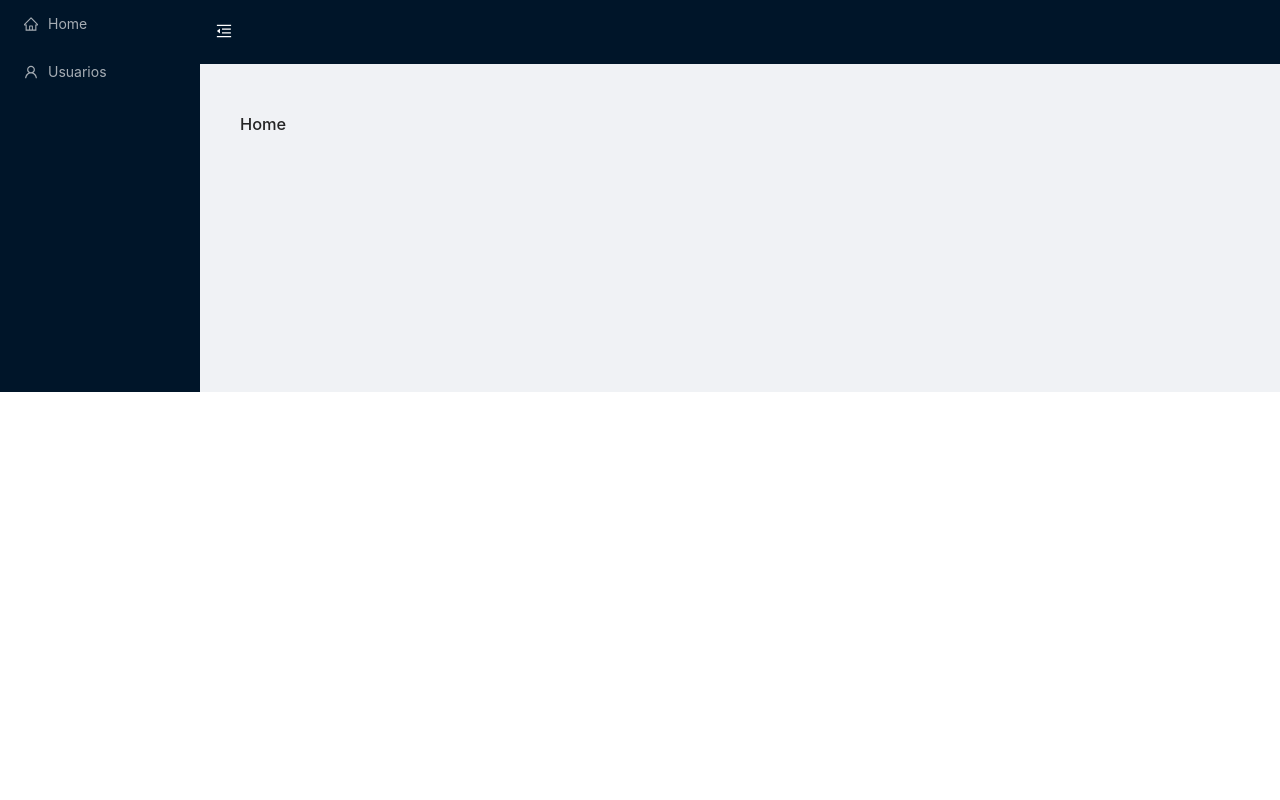
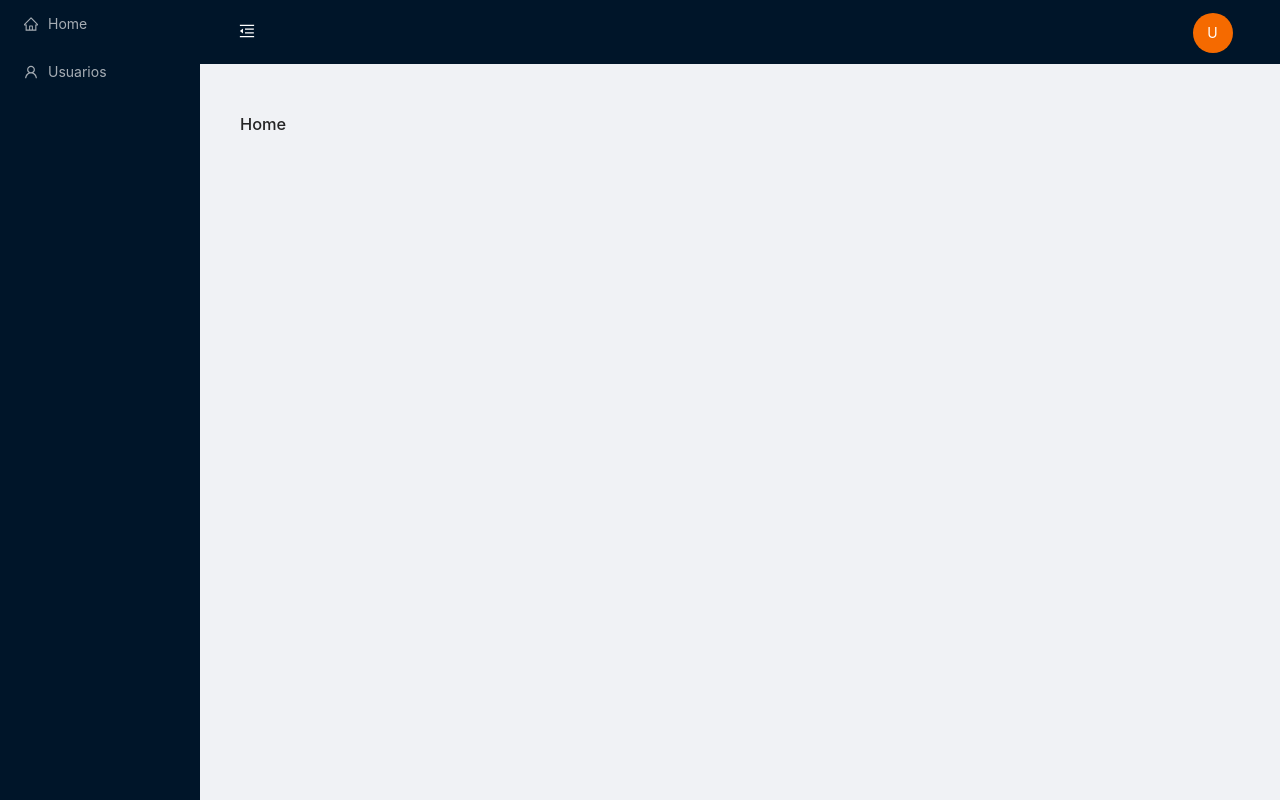
Before and after one commit to juansebastian028/buses-front, a React (Create React App) app: page / in a window 1280 px wide. Built offline with nearby package versions, Linux system fonts and the light colour scheme.

Commit message:
avatar header added

```diff
--- a/src/components/HeaderPage.js
+++ b/src/components/HeaderPage.js
@@ -1,17 +1,52 @@
 import React from 'react';
-import { Layout } from 'antd';
-import { MenuUnfoldOutlined, MenuFoldOutlined } from '@ant-design/icons';
+import { Layout, Avatar, Row, Col, Dropdown, Menu } from 'antd';
+import { MenuUnfoldOutlined, MenuFoldOutlined, DownOutlined } from '@ant-design/icons';
 
 const { Header } = Layout;
 
 export const HeaderPage = ({ collapsed, toggle }) => {
+  const menu = (
+    <Menu>
+      <Menu.Item danger>Cerrar sesión</Menu.Item>
+    </Menu>
+  );
   return (
     <Header className="site-layout-background" style={{ padding: 0 }}>
-      {React.createElement(collapsed ? MenuUnfoldOutlined : MenuFoldOutlined, {
-        style: { color: '#fff', fontSize: '1rem', margin: '1rem' },
-        className: 'trigger',
-        onClick: toggle,
-      })}
+      <Row justify="space-around">
+        <Col xs={{ span: 8 }} lg={{ span: 2 }}>
+          {React.createElement(
+            collapsed ? MenuUnfoldOutlined : MenuFoldOutlined,
+            {
+              style: { color: '#fff', fontSize: '1rem', margin: '1rem' },
+              className: 'trigger',
+              onClick: toggle,
+            }
+          )}
+        </Col>
+        <Col
+          span={2}
+          xs={{ span: 8, offset: 8 }} lg={{ span: 2, offset: 18 }}
+          style={{
+            display: 'flex',
+            justifyContent: 'center',
+            alignItems: 'center',
+          }}
+
+        >
+          <Dropdown overlay={menu} trigger={['click']} placement="bottomRight">
+            <div onClick={(e) => e.preventDefault()}>
+              <Avatar
+                style={{ backgroundColor: '#f56a00', verticalAlign: 'middle', cursor: 'pointer' }}
+                size="large"
+                gap={4}
+
+              >
+                U
+              </Avatar>
+            </div>
+          </Dropdown>
+        </Col>
+      </Row>
     </Header>
   );
 };
--- a/src/routes/AppRouter.js
+++ b/src/routes/AppRouter.js
@@ -10,7 +10,7 @@ export const AppRouter = () => {
 
   return (
       <BrowserRouter>
-        <Layout>
+        <Layout style={{minHeight: '100vh'}}>
           <SiderMenu collapsed={collapsed}  />
           <Routes>
             <Route
```
